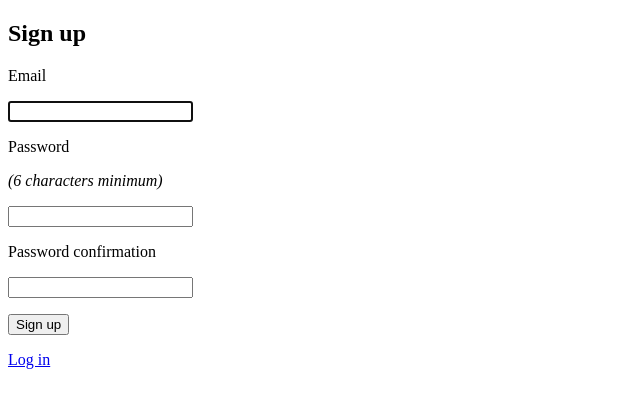
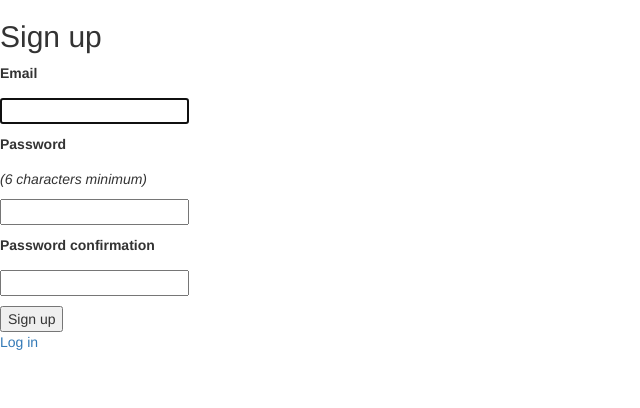
Before and after one commit to maxime12345/Music_Inc, a Rails app: page /users/sign_up in a window 1280 px wide. Shown: the top 408 px of the page, without its empty margins (0-640 px from the left). Run offline with Rails 7, Linux system fonts and the light colour scheme; style sheets or scripts are compiled from the project's sources; some libraries are stand-ins or nearby versions.

Commit message:
change app/assets/stylesheets tree

```diff
--- a/app/assets/stylesheets/application.scss
+++ b/app/assets/stylesheets/application.scss
@@ -1 +1,15 @@
-@import "home";
+// Graphical variables
+@import "config/fonts";
+@import "config/colors";
+@import "config/bootstrap_variables";
+
+// External libraries
+@import "bootstrap-sprockets";
+@import "bootstrap";
+@import "font-awesome-sprockets";
+@import "font-awesome";
+
+// Your CSS partials
+@import "layouts/index";
+@import "components/index";
+@import "pages/index";
--- /dev/null
+++ b/app/assets/stylesheets/components/_alert.scss
@@ -0,0 +1,15 @@
+/* -------------------------------------
+ * Your CSS code for flash notices and alerts
+* ------------------------------------- */
+
+.alert {
+  margin: 0;
+  text-align: center;
+  color: white;
+}
+.alert-info {
+  background: $green;
+}
+.alert-warning {
+  background: $red;
+}
--- /dev/null
+++ b/app/assets/stylesheets/components/_index.scss
@@ -0,0 +1,3 @@
+// Import your components CSS files here.
+@import "alert";
+@import "navbar";
--- /dev/null
+++ b/app/assets/stylesheets/config/_bootstrap_variables.scss
@@ -0,0 +1,25 @@
+// This is where you override default Bootstrap variables
+// 1. All Bootstrap variables are here => https://github.com/twbs/bootstrap-sass/blob/master/assets/stylesheets/bootstrap/_variables.scss
+// 2. These variables are defined with default value (see https://robots.thoughtbot.com/sass-default)
+// 3. You can override them below!
+
+// General style
+$font-family-sans-serif:  $body-font;
+$headings-font-family:    $headers-font;
+$body-bg:                 $light-gray;
+$font-size-base: 18px;
+
+// Colors
+$gray-base:       $gray;
+$brand-primary:   $blue;
+$brand-success:   $green;
+$brand-info:      $yellow;
+$brand-danger:    $red;
+$brand-warning:   $orange;
+
+// Buttons & inputs' radius
+$border-radius-base:  2px;
+$border-radius-large: 2px;
+$border-radius-small: 2px;
+
+// Override other variables below!
--- /dev/null
+++ b/app/assets/stylesheets/config/_colors.scss
@@ -0,0 +1,10 @@
+// Define variables for your color scheme
+
+// For example:
+$red: #EE5F5B;
+$blue: #469AE0;
+$yellow: #FDB631;
+$orange: #E67E22;
+$green: #32B796;
+$gray: #000000;
+$light-gray: #F4F4F4;
--- /dev/null
+++ b/app/assets/stylesheets/config/_fonts.scss
@@ -0,0 +1,16 @@
+// Import Google fonts
+@import url("https://fonts.googleapis.com/css?family=Open+Sans:400,300,700|Raleway:400,100,300,700,500");
+
+// Define fonts for body and headers
+$body-font: "Open Sans", "Helvetica", "sans-serif";
+$headers-font: "Raleway", "Helvetica", "sans-serif";
+
+// To use a font file (.woff) uncomment following lines
+// @font-face {
+//   font-family: "Font Name";
+//   src: font-url('FontFile.eot');
+//   src: font-url('FontFile.eot?#iefix') format('embedded-opentype'),
+//        font-url('FontFile.woff') format('woff'),
+//        font-url('FontFile.ttf') format('truetype')
+// }
+// $my-font: "Font Name";
--- /dev/null
+++ b/app/assets/stylesheets/layouts/_index.scss
@@ -0,0 +1,5 @@
+// Import your layouts CSS files here.
+// Examples:
+// @import "dashboard";
+// @import "profile";
+// @import "map";
--- a/app/assets/stylesheets/pages.scss
+++ /dev/null
@@ -1,3 +0,0 @@
-// Place all the styles related to the pages controller here.
-// They will automatically be included in application.css.
-// You can use Sass (SCSS) here: http://sass-lang.com/
--- /dev/null
+++ b/app/assets/stylesheets/pages/_home.scss
@@ -0,0 +1 @@
+// Specific CSS for your home-page
--- /dev/null
+++ b/app/assets/stylesheets/pages/_index.scss
@@ -0,0 +1,2 @@
+// Import page-specific CSS files here.
+@import "home";
```
Also changed, not shown: app/assets/stylesheets/components/_navbar.scss (added, +77 -0 lines).
